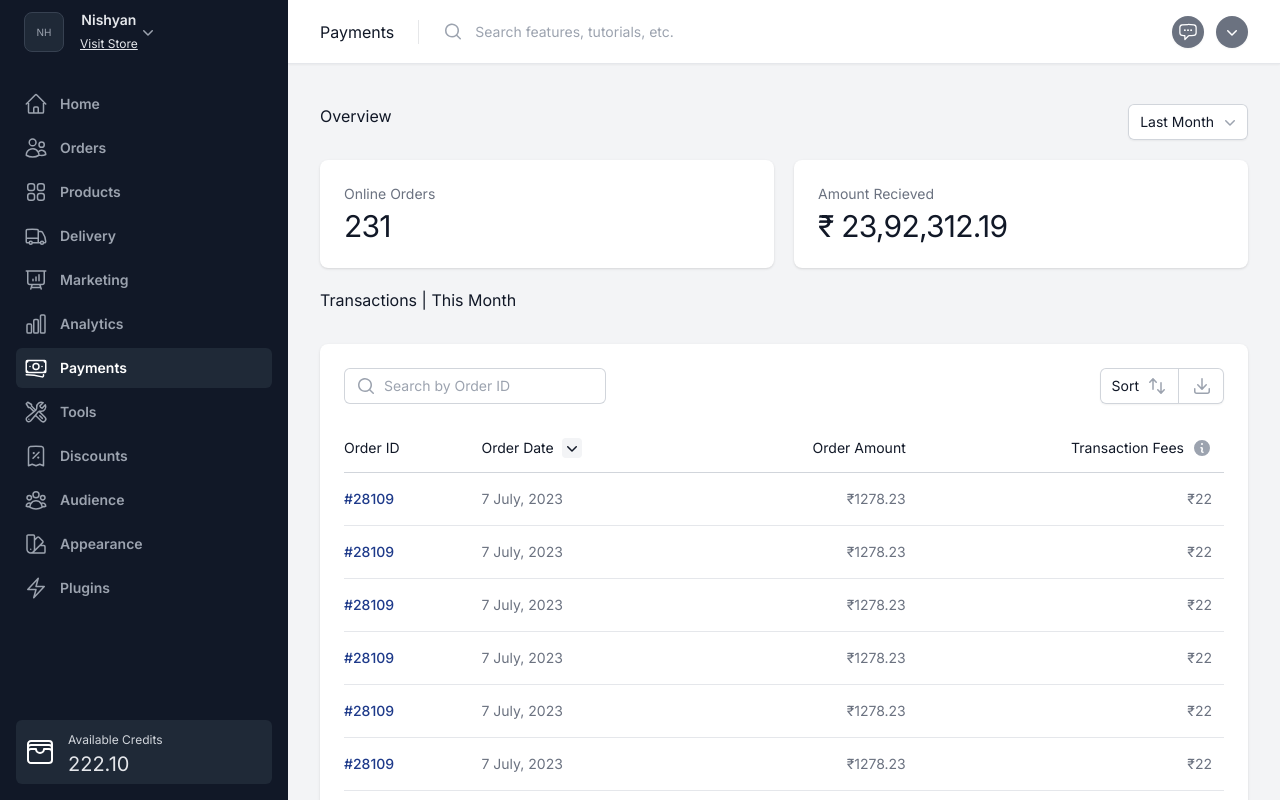
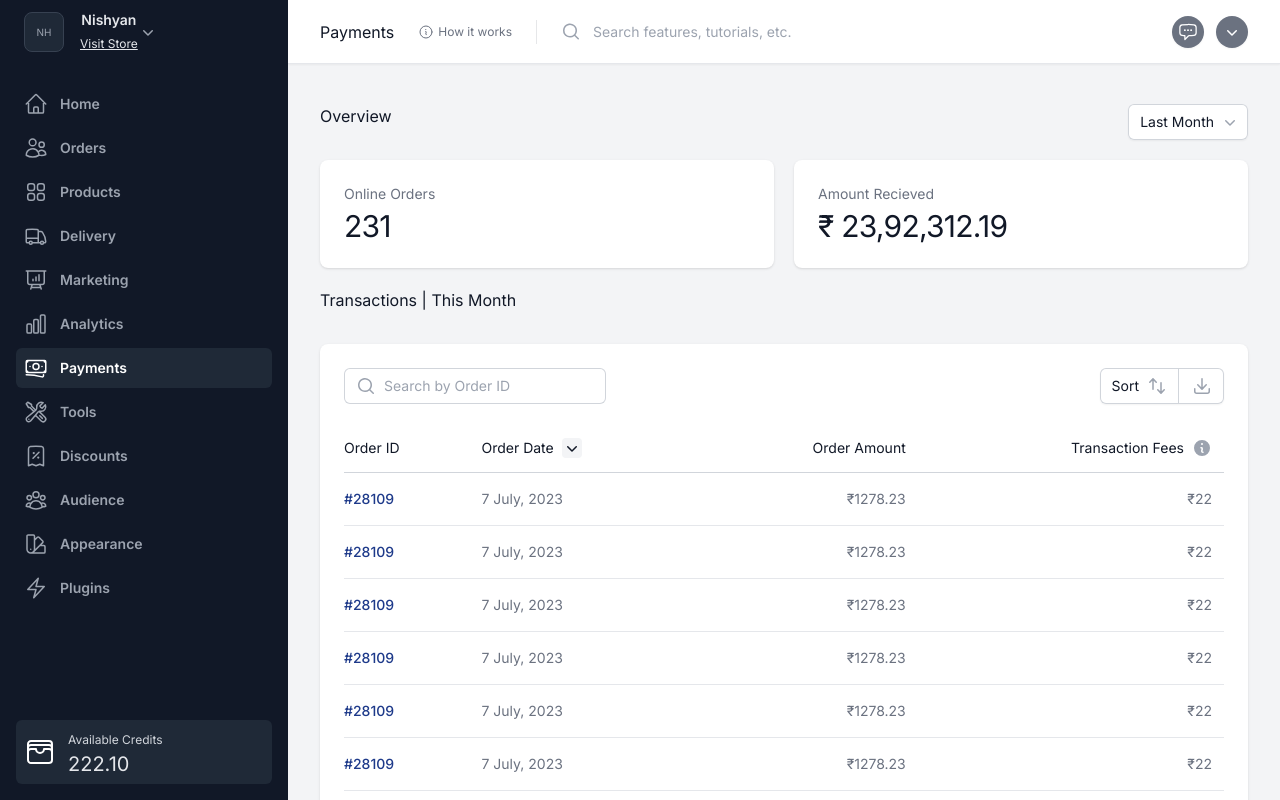
Before and after one commit to thatbeautifuldream/dukaan-payments-dashboard, a Next.js app: page / in a window 1280 px wide. Shown: the top 800 px of the page. Built offline with nearby package versions, Linux system fonts and the light colour scheme.

Commit message:
🐛 FIX: add info text

```diff
--- a/src/components/dashboard-shell.tsx
+++ b/src/components/dashboard-shell.tsx
@@ -21,6 +21,7 @@ import {
   UsersIcon,
   WrenchScrewdriverIcon,
   XMarkIcon,
+  InformationCircleIcon,
 } from "@heroicons/react/24/outline";
 import Link from "next/link";
 import { Fragment, useState } from "react";
@@ -310,6 +311,13 @@ export default function DashboardShell({
               <Bars3Icon className="h-6 w-6" aria-hidden="true" />
             </button>
             <span className="text-md font-regular text-gray-900">Payments</span>
+            <span className="flex items-center text-xs font-regular text-gray-500">
+              <InformationCircleIcon
+                className="h-4 w-4 mr-1"
+                aria-hidden="true"
+              />
+              <span className="hidden lg:inline">How it works</span>
+            </span>
 
             {/* Separator */}
             <div className="h-6 w-px bg-gray-900/10" aria-hidden="true" />
```
